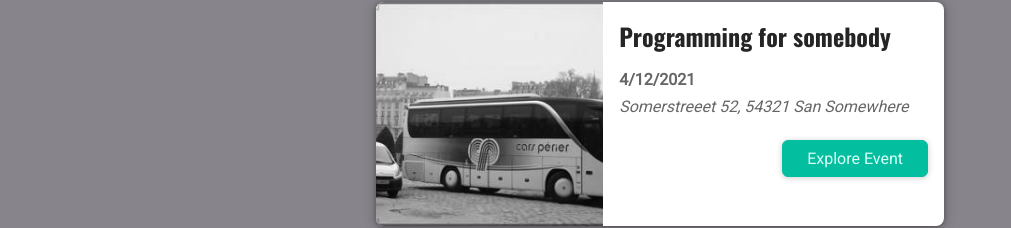
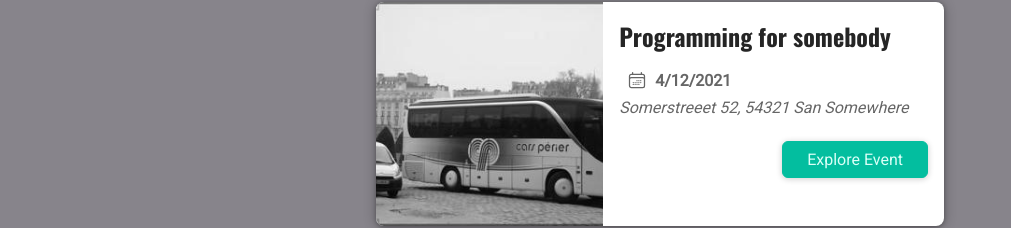
Before and after one commit to vshabal/events, a Next.js app: page / in a window 1280 px wide. Shown: the part 146-374 px from the top of the page, without its empty margins (0-1011 px from the left). Built offline with nearby package versions, Linux system fonts and the light colour scheme.

Commit message:
Extract date component and add icon to it

```diff
--- /dev/null
+++ b/components/Home/EventList/Event/EventDate/DateIcon/index.module.css
@@ -0,0 +1,5 @@
+.icon {
+  width: 1.25rem;
+  height: 1.25rem;
+  color: #666666;
+}
--- /dev/null
+++ b/components/Home/EventList/Event/EventDate/DateIcon/index.tsx
@@ -0,0 +1,22 @@
+import classes from "./index.module.css";
+
+function DateIcon() {
+  return (
+    <svg
+      xmlns="http://www.w3.org/2000/svg"
+      fill="none"
+      viewBox="0 0 24 24"
+      strokeWidth={1.5}
+      stroke="currentColor"
+      className={classes.icon}
+    >
+      <path
+        strokeLinecap="round"
+        strokeLinejoin="round"
+        d="M6.75 3v2.25M17.25 3v2.25M3 18.75V7.5a2.25 2.25 0 012.25-2.25h13.5A2.25 2.25 0 0121 7.5v11.25m-18 0A2.25 2.25 0 005.25 21h13.5A2.25 2.25 0 0021 18.75m-18 0v-7.5A2.25 2.25 0 015.25 9h13.5A2.25 2.25 0 0121 11.25v7.5m-9-6h.008v.008H12v-.008zM12 15h.008v.008H12V15zm0 2.25h.008v.008H12v-.008zM9.75 15h.008v.008H9.75V15zm0 2.25h.008v.008H9.75v-.008zM7.5 15h.008v.008H7.5V15zm0 2.25h.008v.008H7.5v-.008zm6.75-4.5h.008v.008h-.008v-.008zm0 2.25h.008v.008h-.008V15zm0 2.25h.008v.008h-.008v-.008zm2.25-4.5h.008v.008H16.5v-.008zm0 2.25h.008v.008H16.5V15z"
+      />
+    </svg>
+  );
+}
+
+export default DateIcon;
--- /dev/null
+++ b/components/Home/EventList/Event/EventDate/index.module.css
@@ -0,0 +1,12 @@
+.dateContainer {
+  display: flex;
+  gap: 0.5rem;
+  align-items: center;
+}
+
+.iconContainer {
+  margin-left: 0.5rem;
+  display: inline-flex;
+  justify-content: center;
+  align-items: center;
+}
--- /dev/null
+++ b/components/Home/EventList/Event/EventDate/index.tsx
@@ -0,0 +1,19 @@
+import DateIcon from "./DateIcon";
+import classes from "./index.module.css";
+
+type Props = {
+  children: string;
+};
+
+function EventDate({ children }: Props) {
+  return (
+    <div className={classes.dateContainer}>
+      <span className={classes.iconContainer}>
+        <DateIcon />
+      </span>
+      <time>{children}</time>
+    </div>
+  );
+}
+
+export default EventDate;
--- a/components/Home/EventList/Event/index.module.css
+++ b/components/Home/EventList/Event/index.module.css
@@ -21,18 +21,13 @@
   text-align: center;
 }
 
-.content h2 {
-  margin: 0.5rem 0;
-}
 
-.dateContainer,
 .addressContainer {
   display: flex;
   gap: 0.5rem;
   align-items: center;
 }
 
-.dateContainer svg,
 .addressContainer svg {
   width: 1.25rem;
   height: 1.25rem;
--- a/components/Home/EventList/Event/index.tsx
+++ b/components/Home/EventList/Event/index.tsx
@@ -1,6 +1,7 @@
 import LinkButton from "@/components/Shared/LinkButton";
 import { EventType } from "@/types/event";
 import Image from "next/image";
+import EventDate from "./EventDate";
 import EventTitle from "./EventTitle";
 import classes from "./index.module.css";
 
@@ -17,9 +18,7 @@ function Event({ event }: Props) {
       <div className={classes.content}>
         <div className={classes.summary}>
           <EventTitle>{event.title}</EventTitle>
-          <div className={classes.dateContainer}>
-            <time>{date}</time>
-          </div>
+          <EventDate>{date}</EventDate>
           <div className={classes.addressContainer}>
             <address>{event.location}</address>
           </div>
```
